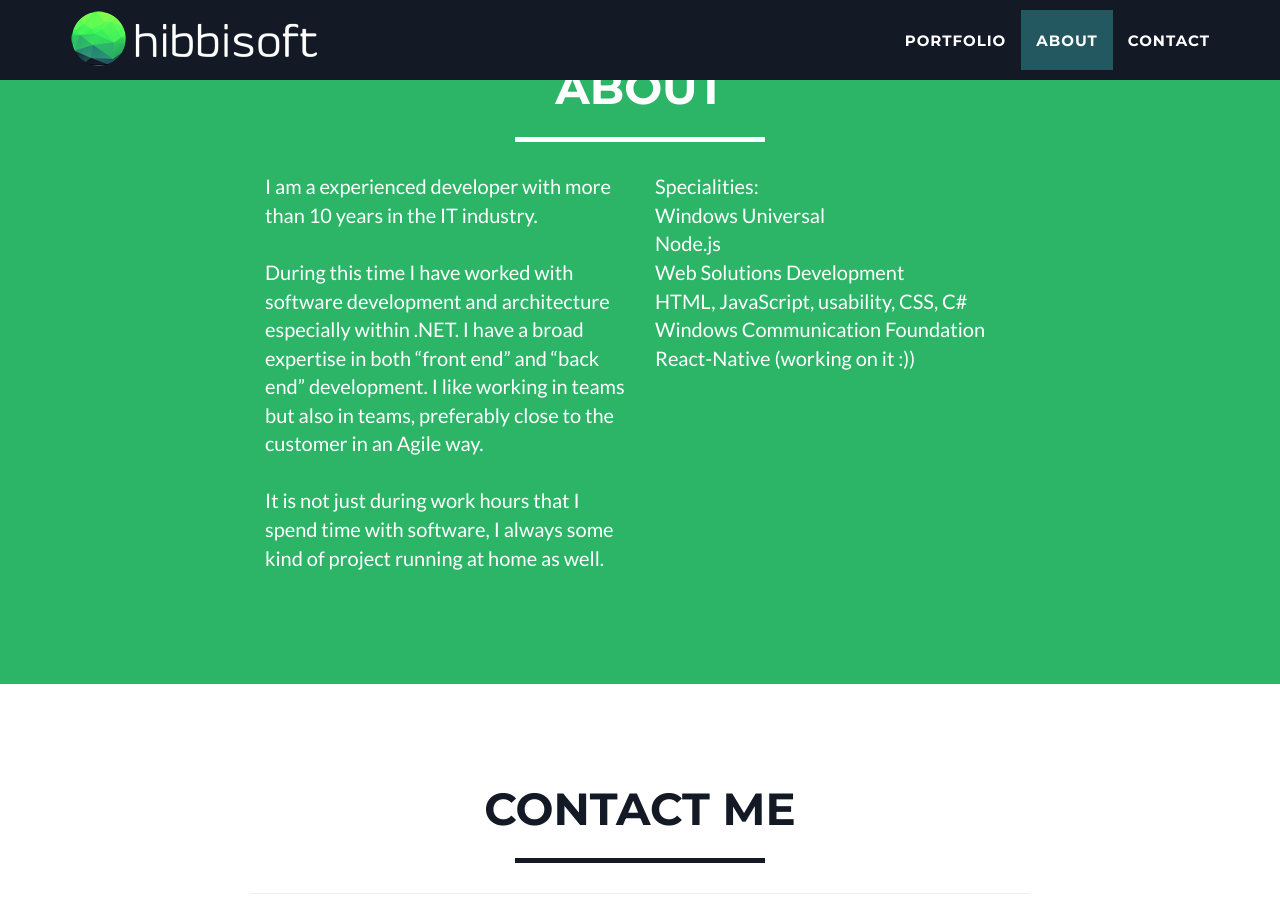
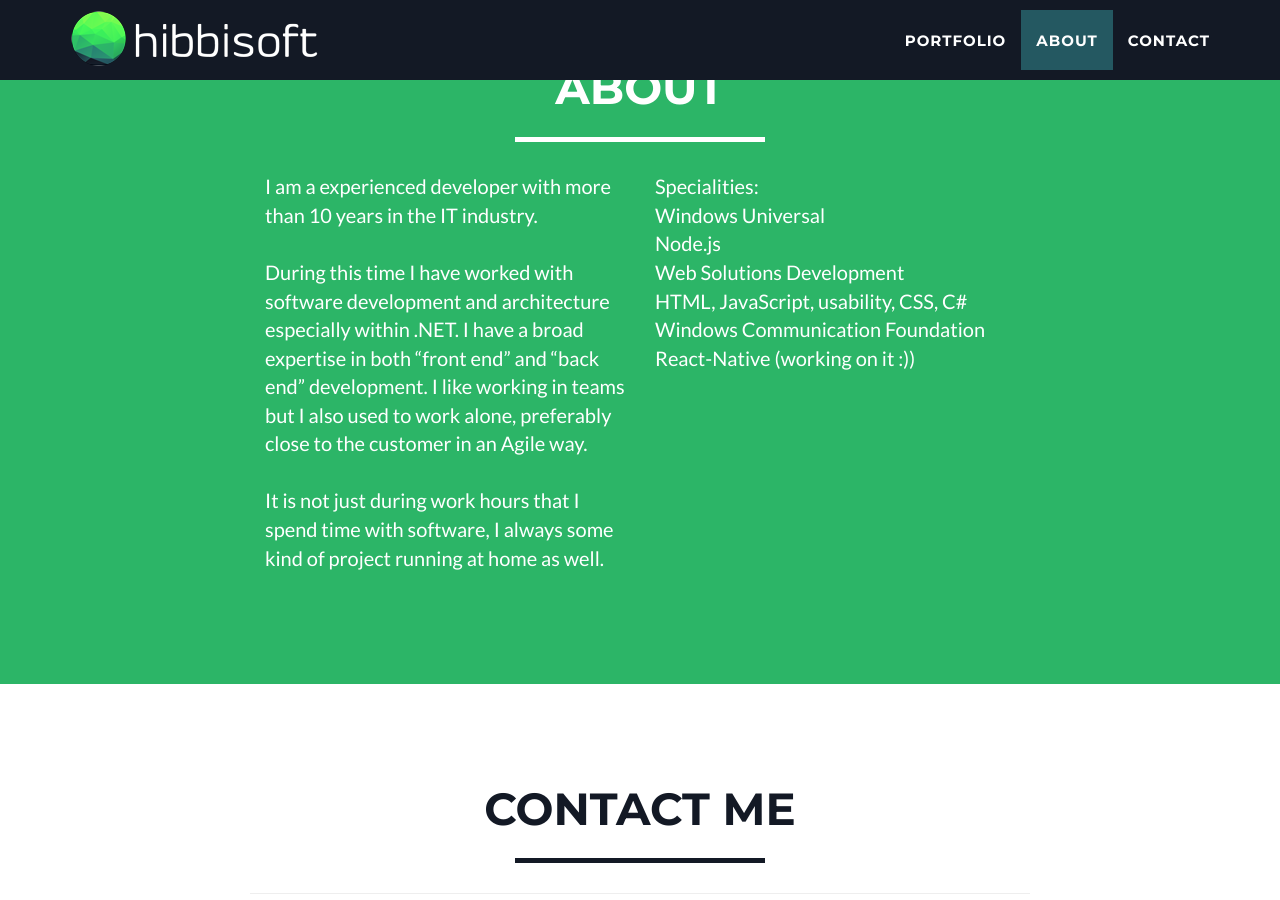
Before and after one commit to sebbebebbe/sebbebebbe.github.com, a Jekyll site: the page built from index.html, in a window 1280 px wide and 900 px high, scrolled down 1526 px. Built offline with Jekyll 4.4.1, drawn with Linux system fonts in a browser that asks for light colours.

Commit message:
changed the about text

```diff
--- a/_includes/about.html
+++ b/_includes/about.html
@@ -11,7 +11,7 @@
                 <div class="col-lg-4 col-lg-offset-2">
                     <p>I am a experienced developer with more than 10 years in the IT industry. <br/> <br/>
                       During this time I have worked with software development and architecture especially within .NET. I have a broad expertise in both “front end” and “back end” development.
-                      I like working in teams but also in teams, preferably close to the customer in an Agile way.  <br/> <br/>
+                      I like working in teams but I also used to work alone, preferably close to the customer in an Agile way.  <br/> <br/>
                       It is not just during work hours that I spend time with software, I always some kind of project running at home as well.</p>
                 </div>               <div class="col-lg-4">
                     <p>
```
